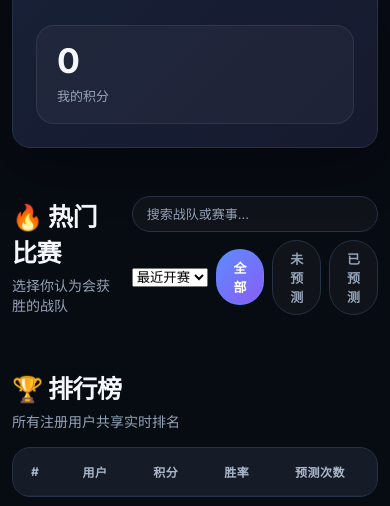
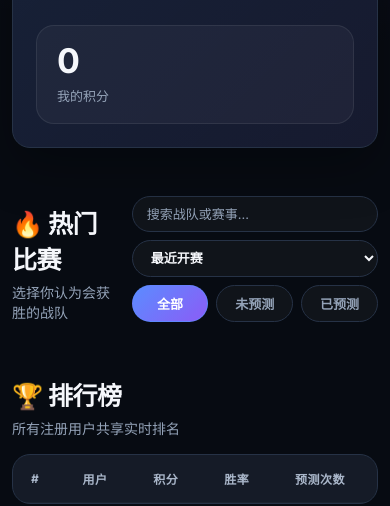
Before and after one commit to liyanlin0828-jpg/cs2-prediction-center, a website: page public/index.html in a window 390 px wide. Shown: the part 349-855 px from the top of the page. Drawn offline with Linux system fonts and the light colour scheme; no server answers.

Commit message:
Style match sort selector

```diff
--- a/public/css/style.css
+++ b/public/css/style.css
@@ -744,3 +744,34 @@ tbody tr:hover td{background:rgba(255,255,255,.018)}
     min-width:0;
   }
 }
+/* Match sort */
+.match-sort{
+  padding:9px 14px;
+  border:1px solid var(--border);
+  border-radius:999px;
+  background:rgba(255,255,255,.035);
+  color:var(--text);
+  font-size:13px;
+  font-weight:700;
+  outline:none;
+  cursor:pointer;
+  color-scheme:dark;
+  transition:border-color .2s,background .2s,box-shadow .2s;
+}
+
+.match-sort:focus{
+  border-color:#5b8cff;
+  background:rgba(91,140,255,.08);
+  box-shadow:0 0 0 3px rgba(91,140,255,.12);
+}
+
+.match-sort option{
+  background:#111827;
+  color:#eef3ff;
+}
+
+@media(max-width:620px){
+  .match-sort{
+    width:100%;
+  }
+}
```
